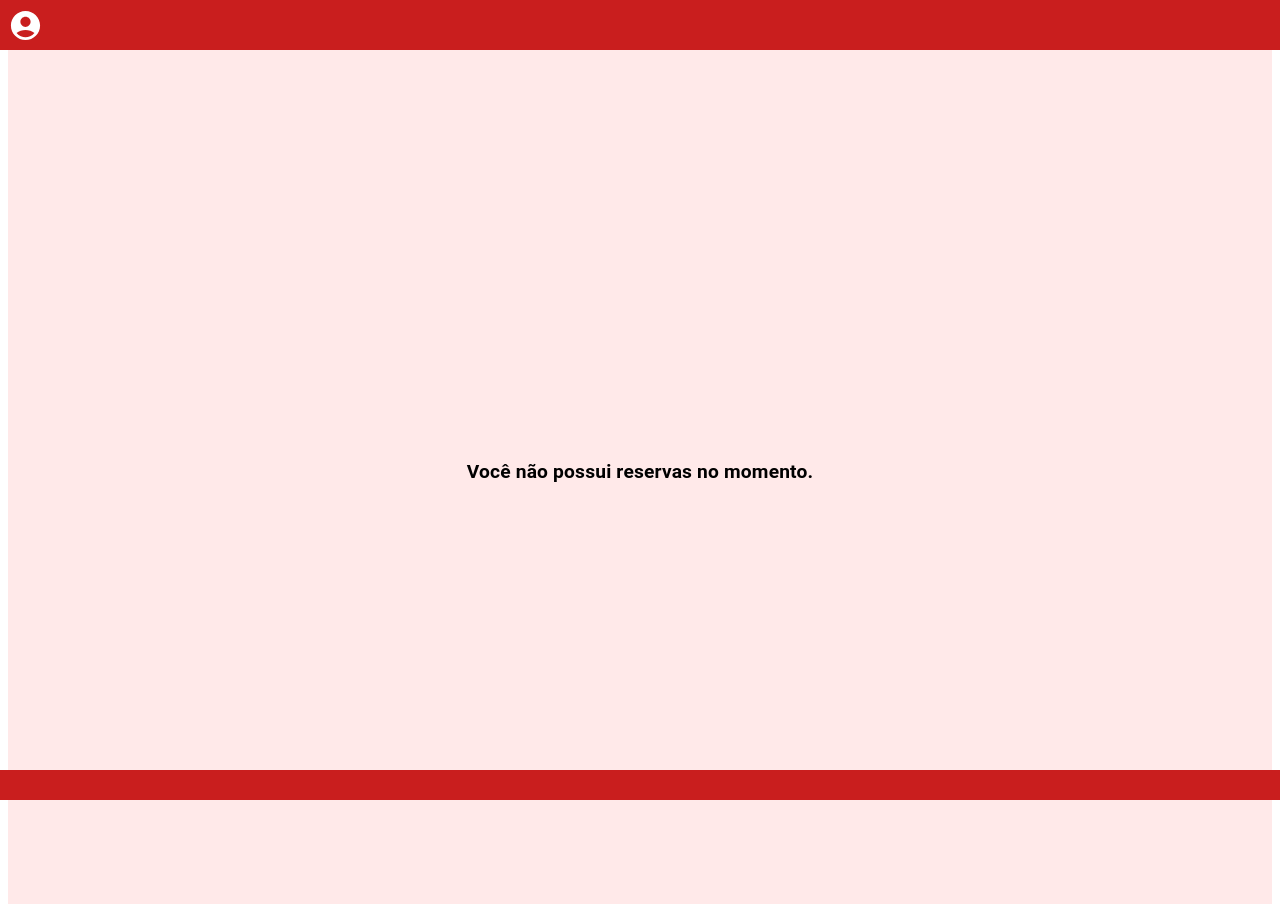
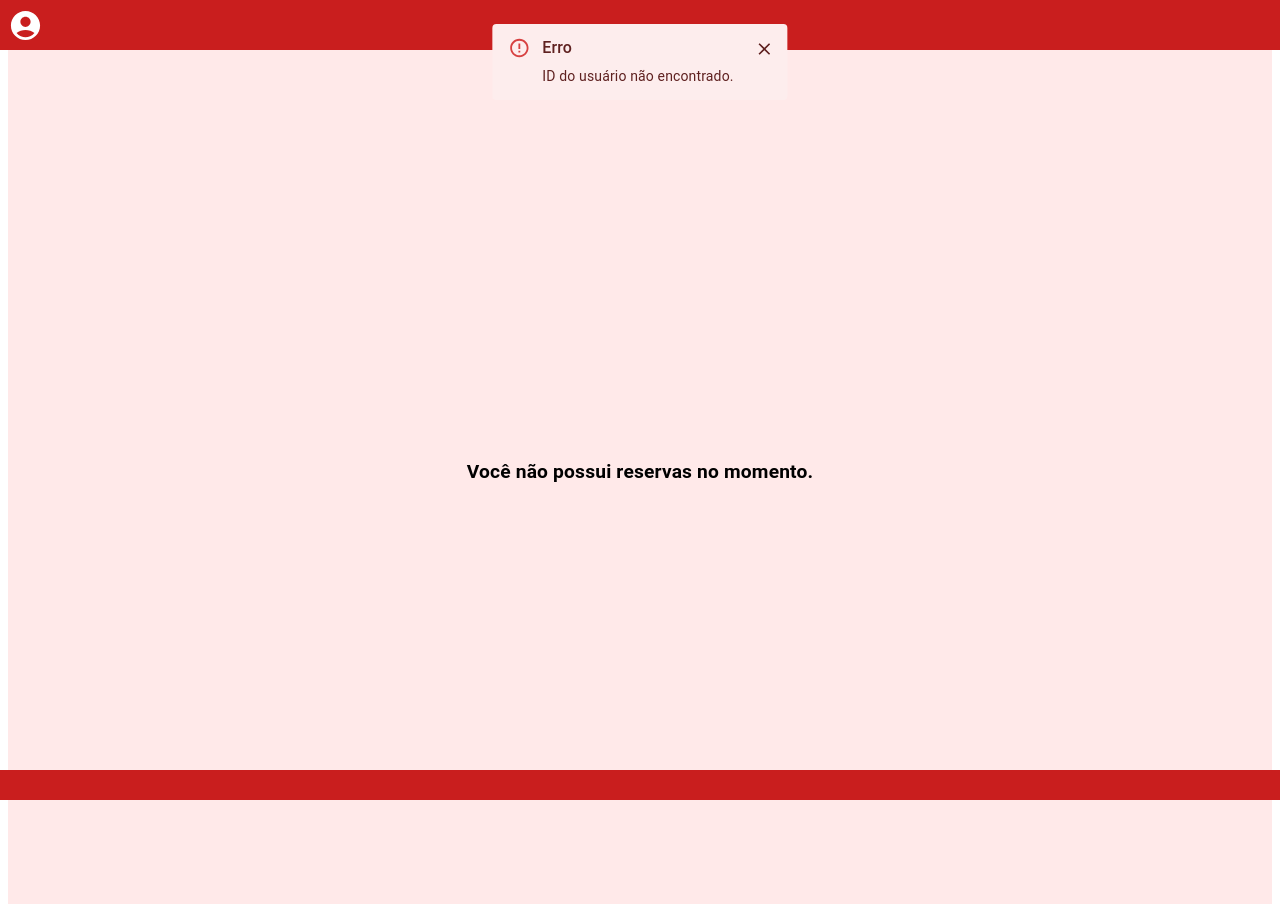
Before and after one commit to gabims029/FRONT---TCC, a React (Vite) app: page /minhasReservas in a window 1280 px wide. Built offline with nearby package versions, Linux system fonts and the light colour scheme; sample sign-in values are in the browser's storage.

Commit message:
alert-title_alert

```diff
--- a/src/pages/Cadastro.jsx
+++ b/src/pages/Cadastro.jsx
@@ -7,6 +7,7 @@ import {
   MenuItem,
   Snackbar,
   Alert,
+  AlertTitle,
 } from "@mui/material";
 import DefaultLayout from "../components/DefaultLayout";
 import VisibilityIcon from "@mui/icons-material/Visibility";
@@ -212,16 +213,18 @@ function Cadastro() {
 
         <Snackbar
           open={alert.visible}
-          autoHideDuration={4000}
           onClose={handleClose}
           anchorOrigin={{ vertical: "top", horizontal: "center" }}
         >
-          {alert.visible && alert.message && alert.type && (
-            <Alert
-              severity={alert.type}
-              onClose={handleClose}
-              sx={{ width: "100%" }}
-            >
+          {alert.type && (
+            <Alert severity={alert.type} onClose={handleClose} sx={{ width: "100%" }}>
+              <AlertTitle>
+                {alert.type === "success" && "Sucesso"}
+                {alert.type === "error" && "Erro"}
+                {alert.type === "warning" && "Atenção"}
+                {alert.type === "info" && "Informação"}
+              </AlertTitle>
+
               {alert.message}
             </Alert>
           )}
--- a/src/pages/MinhasReservas.jsx
+++ b/src/pages/MinhasReservas.jsx
@@ -8,6 +8,7 @@ import {
   Grid,
   Snackbar,
   Alert,
+  AlertTitle,
 } from "@mui/material";
 import api from "../axios/axios";
 import ModalExcluirReserva from "../components/ModalExcluirReserva";
@@ -55,9 +56,8 @@ export default function MinhasReservas() {
               })),
               // Se vier do backend, caso contrário pega do primeiro período
               id_reserva: r.id_reserva || r.periodos?.[0]?.id_reserva,
-              uniqueKey: `${data}-${r.nomeSalaDisplay || r.nomeSala || idx}-${
-                r.descricaoDetalhe || r.descricaoSala || idx
-              }`,
+              uniqueKey: `${data}-${r.nomeSalaDisplay || r.nomeSala || idx}-${r.descricaoDetalhe || r.descricaoSala || idx
+                }`,
             }))
         );
 
@@ -286,16 +286,18 @@ export default function MinhasReservas() {
 
       <Snackbar
         open={alert.visible}
-        autoHideDuration={4000}
         onClose={handleClose}
         anchorOrigin={{ vertical: "top", horizontal: "center" }}
       >
         {alert.type && (
-          <Alert
-            severity={alert.type}
-            onClose={handleClose}
-            sx={{ width: "100%" }}
-          >
+          <Alert severity={alert.type} onClose={handleClose} sx={{ width: "100%" }}>
+            <AlertTitle>
+              {alert.type === "success" && "Sucesso"}
+              {alert.type === "error" && "Erro"}
+              {alert.type === "warning" && "Atenção"}
+              {alert.type === "info" && "Informação"}
+            </AlertTitle>
+
             {alert.message}
           </Alert>
         )}
--- a/src/pages/Perfil.jsx
+++ b/src/pages/Perfil.jsx
@@ -5,6 +5,7 @@ import {
   TextField,
   Button,
   Alert,
+  AlertTitle,
   Snackbar,
 } from "@mui/material";
 import { useNavigate } from "react-router-dom";
@@ -270,16 +271,18 @@ function Perfil() {
 
         <Snackbar
           open={alert.visible}
-          autoHideDuration={4000}
           onClose={handleClose}
           anchorOrigin={{ vertical: "top", horizontal: "center" }}
         >
           {alert.type && (
-            <Alert
-              severity={alert.type}
-              onClose={handleClose}
-              sx={{ width: "100%" }}
-            >
+            <Alert severity={alert.type} onClose={handleClose} sx={{ width: "100%" }}>
+              <AlertTitle>
+                {alert.type === "success" && "Sucesso"}
+                {alert.type === "error" && "Erro"}
+                {alert.type === "warning" && "Atenção"}
+                {alert.type === "info" && "Informação"}
+              </AlertTitle>
+
               {alert.message}
             </Alert>
           )}
--- a/src/pages/Reserva.jsx
+++ b/src/pages/Reserva.jsx
@@ -7,6 +7,7 @@ import {
   TextField,
   Grid,
   Alert,
+  AlertTitle,
   MenuItem,
   FormControl,
   InputLabel,
@@ -380,17 +381,22 @@ export default function ReservaPage() {
 
         <Snackbar
           open={alert.visible}
-          autoHideDuration={4000}
           onClose={handleClose}
           anchorOrigin={{ vertical: "top", horizontal: "center" }}
         >
           {alert.type && (
-            <Alert
-              severity={alert.type}
-              onClose={handleClose}
-              sx={{ width: "100%" }}
-            >
+            <Alert severity={alert.type} onClose={handleClose} sx={{ width: "100%" }}>
+              <AlertTitle>
+                {alert.type === "success" && "Sucesso"}
+                {alert.type === "error" && "Erro"}
+                {alert.type === "warning" && "Atenção"}
+                {alert.type === "info" && "Informação"}
+              </AlertTitle>
+
+              <Typography sx={{ whiteSpace: "pre-line" }}> {/*para pular linha*/}
                 {alert.message}
+              </Typography>
+
             </Alert>
           )}
         </Snackbar>
```
Lines whose indentation alone changed are shown as unchanged.
